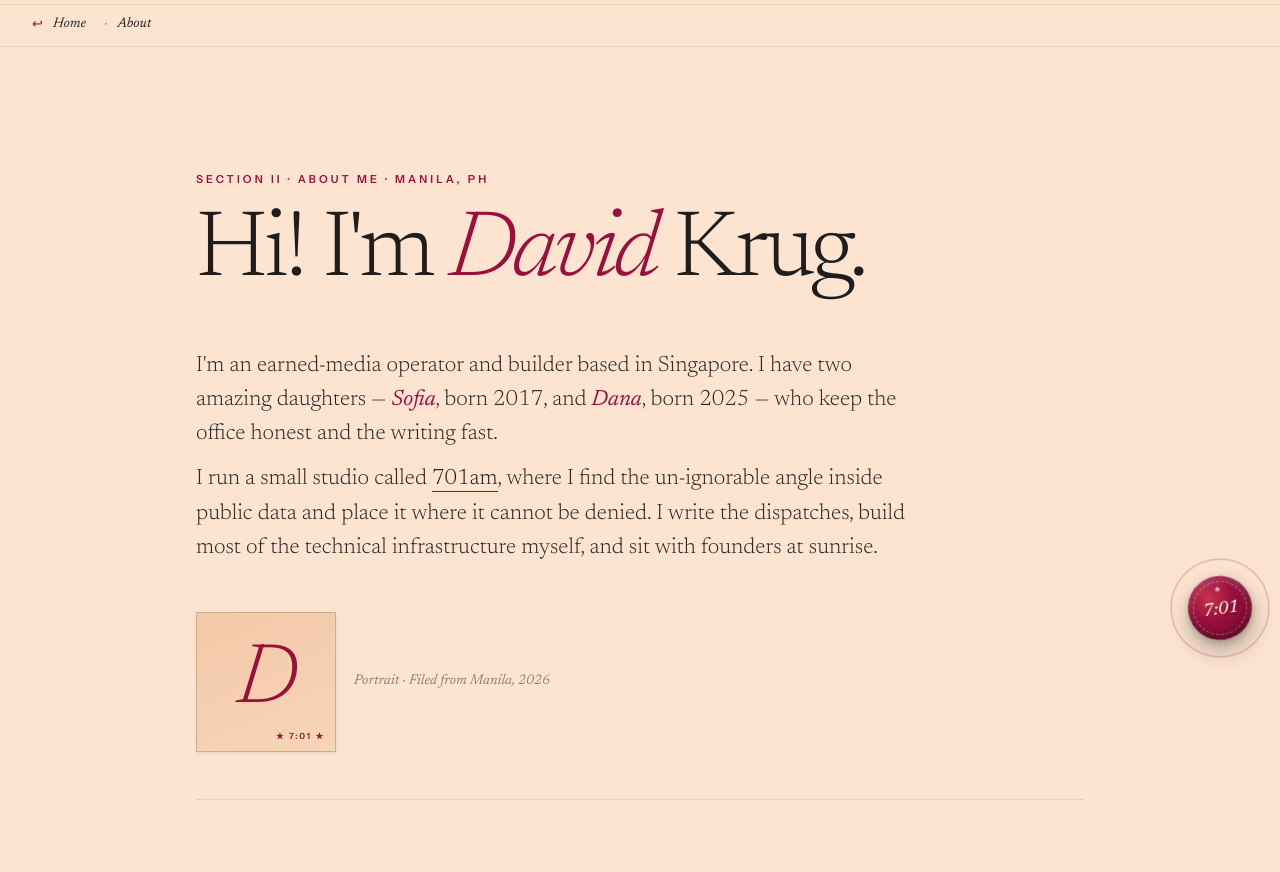
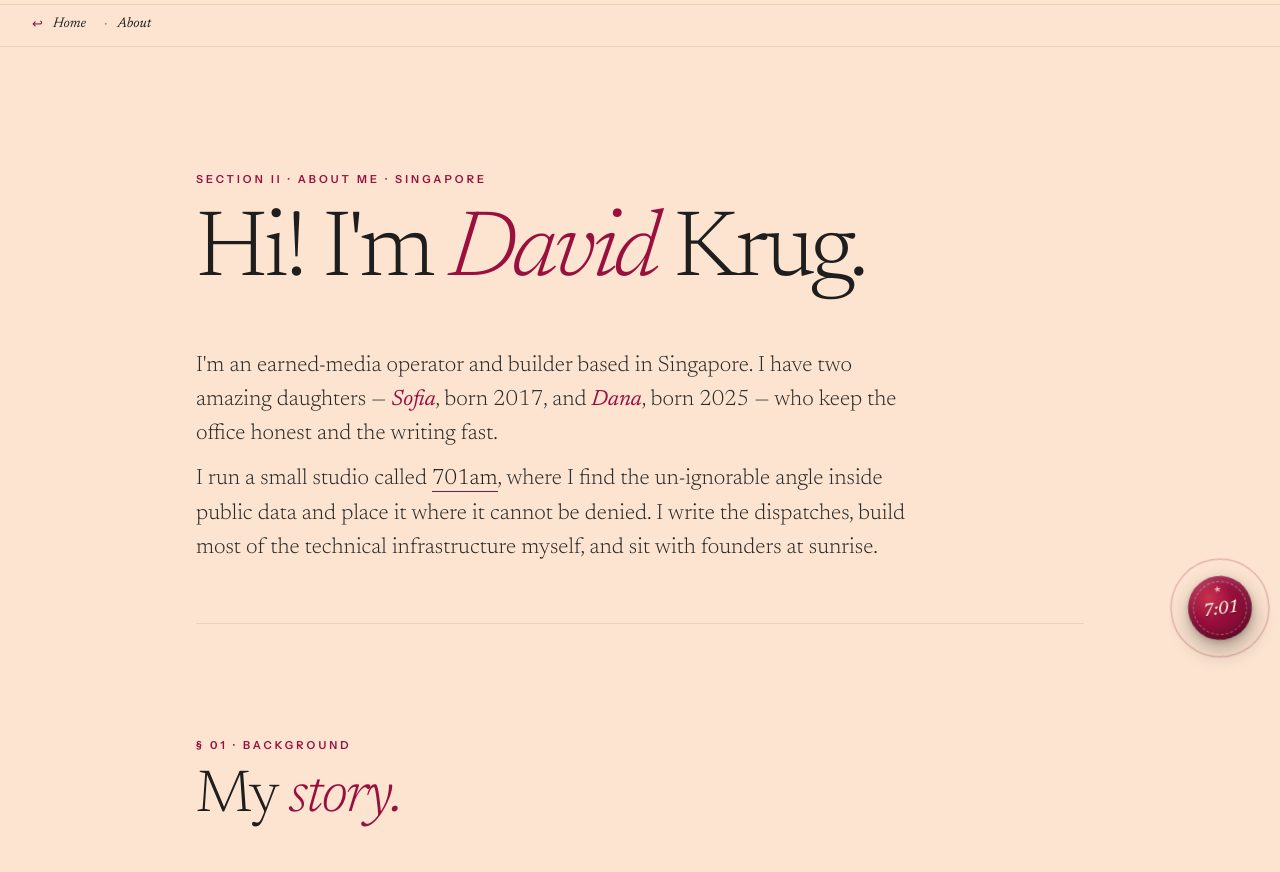
Before and after one commit to 701am/701amcom, an Astro site: page /about in a window 1280 px wide. Shown: the part 132-1004 px from the top of the page. Built offline with nearby package versions, Linux system fonts and the light colour scheme; Astro itself is replaced by a stand-in of ours.

Commit message:
Modify about page header and remove portrait
Updated location in the masthead and removed portrait section.

```diff
--- a/src/pages/about.astro
+++ b/src/pages/about.astro
@@ -17,7 +17,7 @@ import BaseLayout from '../layouts/BaseLayout.astro';
          MASTHEAD — Hi, I'm David
          ════════════════════════════════════════════════════════════ -->
     <header class="ab-mast">
-      <p class="ab-mast-eyebrow">Section II · About me · Manila, PH</p>
+      <p class="ab-mast-eyebrow">Section II · About Me · Singapore</p>
 
       <h1 class="ab-mast-h">
         Hi! I'm <em>David</em> Krug.
@@ -30,16 +30,6 @@ import BaseLayout from '../layouts/BaseLayout.astro';
       <p class="ab-mast-lede">
         I run a small studio called <a href="/" class="ab-link">701am</a>, where I find the un-ignorable angle inside public data and place it where it cannot be denied. I write the dispatches, build most of the technical infrastructure myself, and sit with founders at sunrise.
       </p>
-
-      <figure class="ab-portrait">
-        <div class="ab-portrait-frame" aria-hidden="true">
-          <span class="ab-portrait-init">D</span>
-          <span class="ab-portrait-stamp">★ 7:01 ★</span>
-        </div>
-        <figcaption class="ab-portrait-cap">
-          Portrait · Filed from Manila, 2026
-        </figcaption>
-      </figure>
     </header>
 
     <!-- ════════════════════════════════════════════════════════════
```
